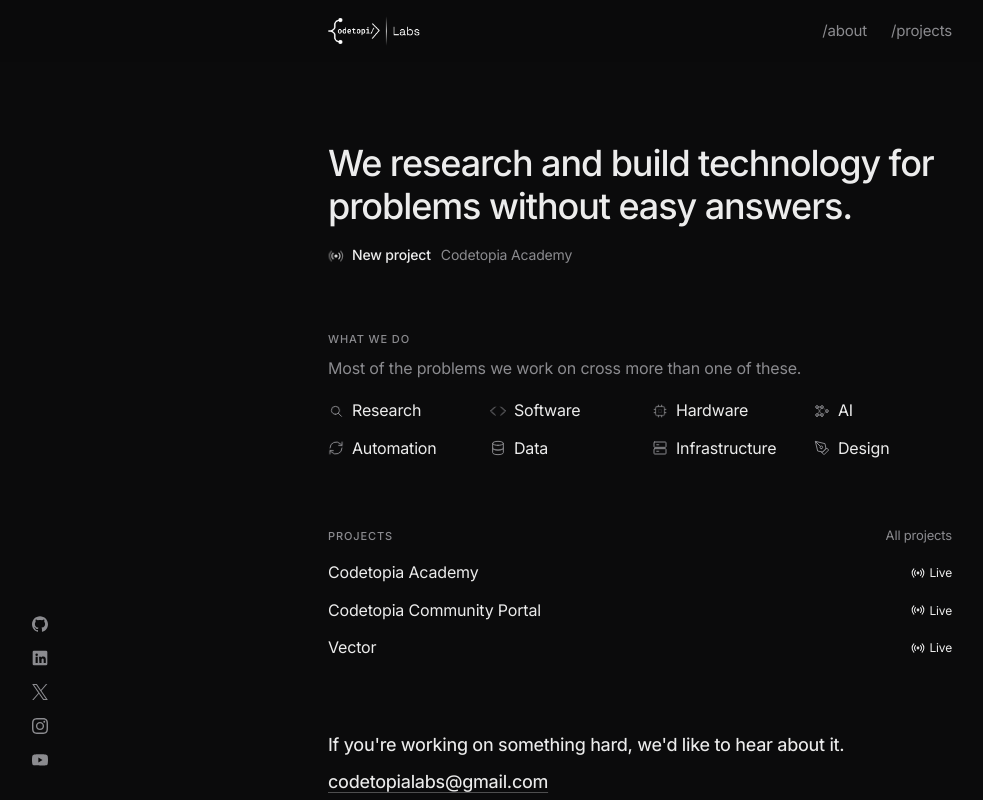
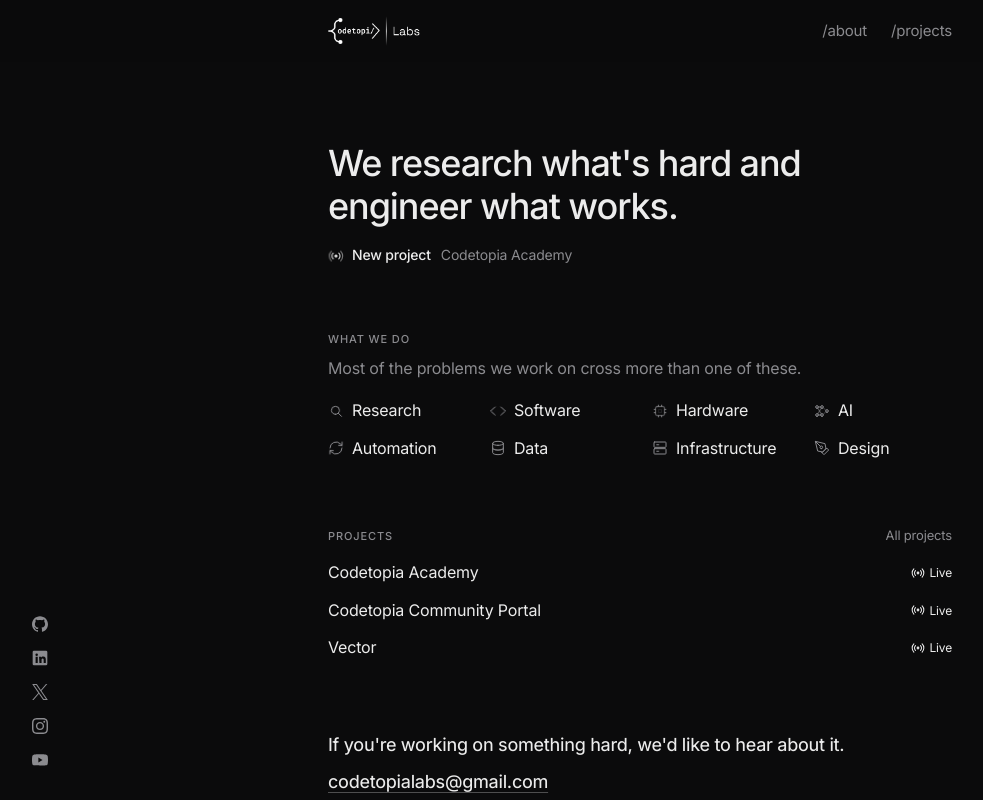
Before and after one commit to codetopialabs/labs, a React (Vite) app: page / in a window 1280 px wide. Shown: the top 800 px of the page, without its empty margins (0-983 px from the left). Built offline with nearby package versions, Linux system fonts and the light colour scheme.

Commit message:
New home headline

```diff
--- a/src/pages/Home.tsx
+++ b/src/pages/Home.tsx
@@ -12,7 +12,7 @@
   return (
     <>
       <title>Codetopia Labs</title>
-      <h1 className="hero">We research and build technology for problems without easy answers.</h1>
+      <h1 className="hero">We research what's hard and engineer what works.</h1>
 
       <Latest />
 
```
